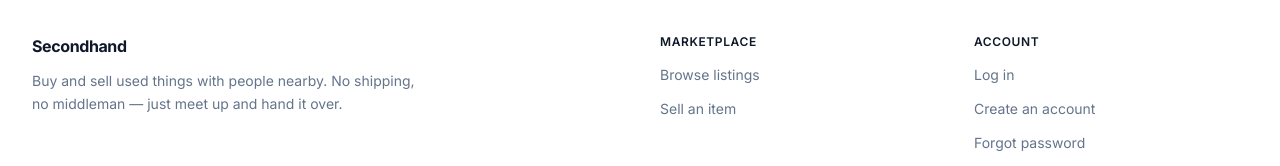
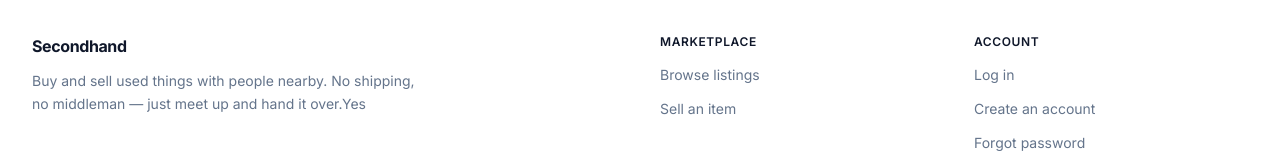
Before and after one commit to choua2025/Local-Secondhand-Marketplace-Frontend, a React (Vite) app: page / in a window 1280 px wide. Shown: the part 517-683 px from the top of the page. Built offline with nearby package versions, Linux system fonts and the light colour scheme; no server answers; a web font is replaced by a local one.

Commit message:
add new message

```diff
--- a/src/components/Footer.tsx
+++ b/src/components/Footer.tsx
@@ -30,6 +30,7 @@ export function Footer(): React.JSX.Element {
             </Link>
             <p className="mt-3 max-w-sm text-sm leading-relaxed text-slate-500">
               {t('footer.tagline')}
+              Yes
             </p>
           </div>
 
```
